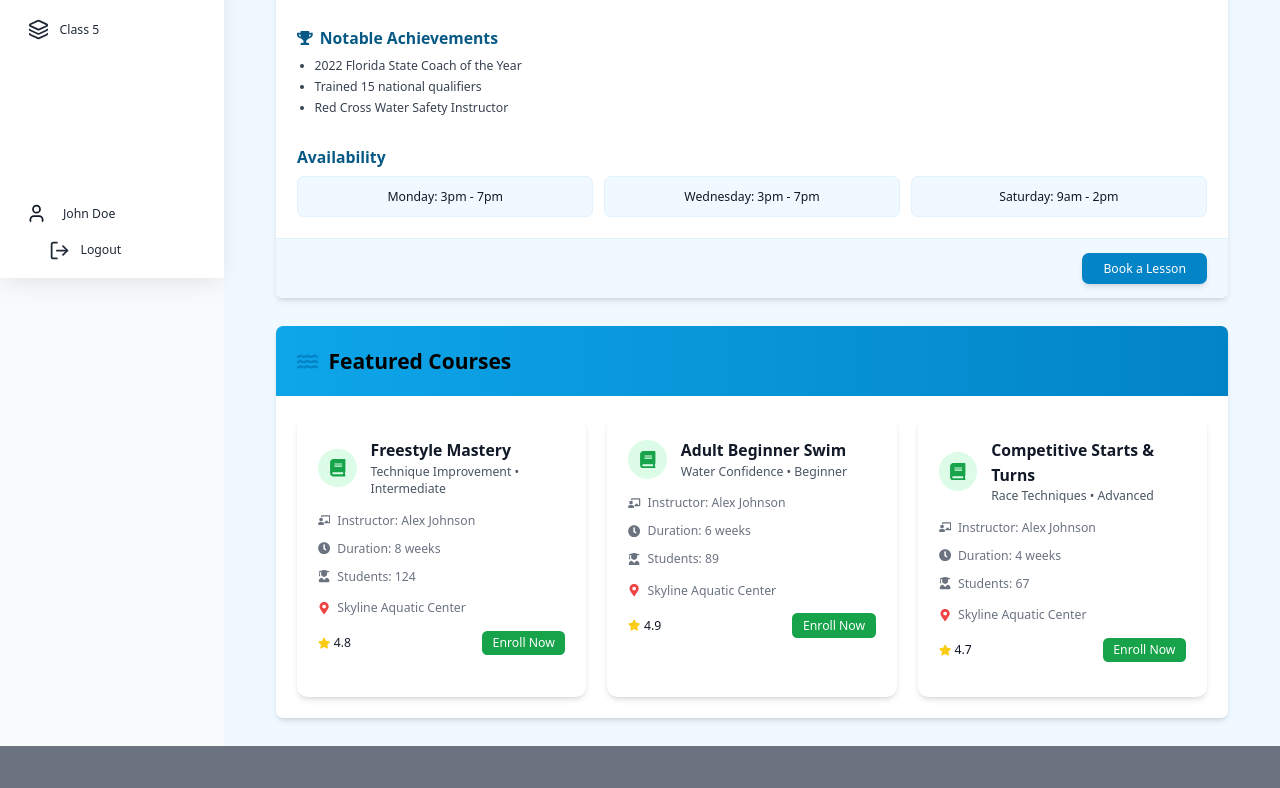
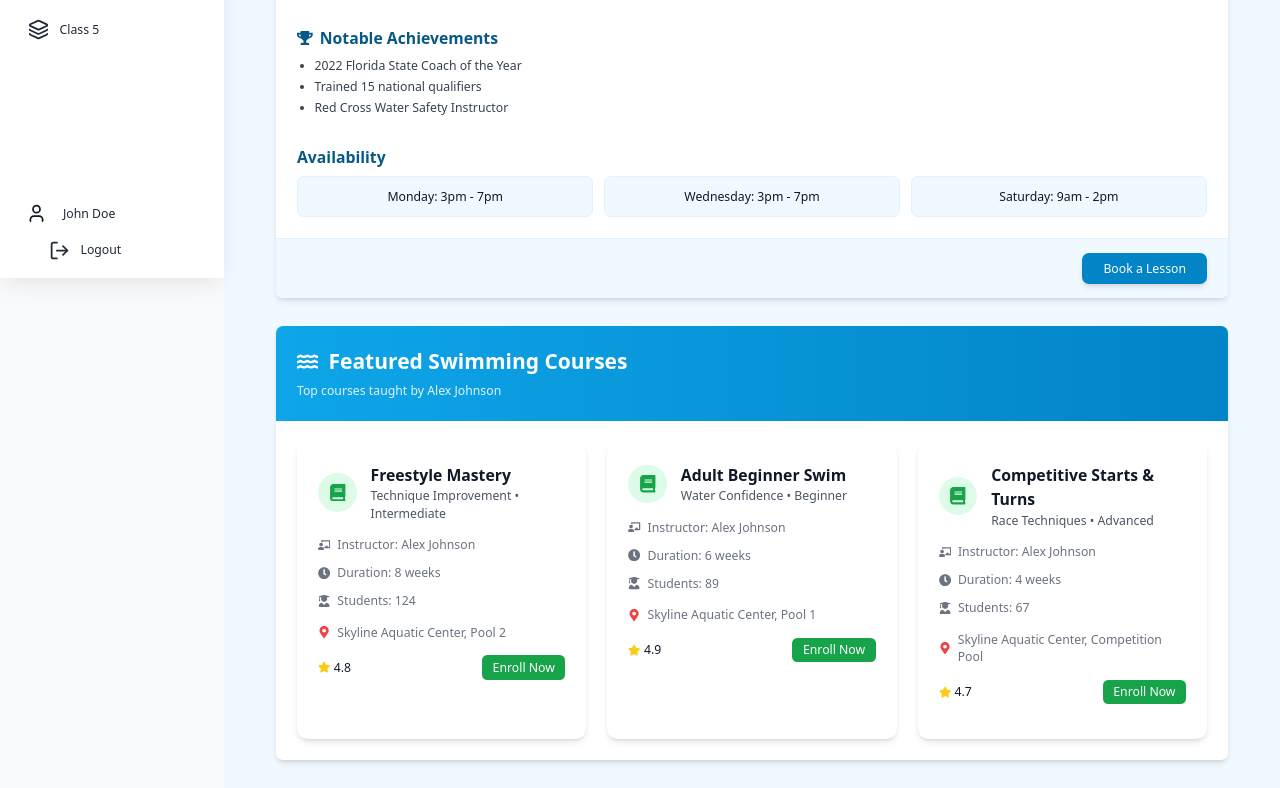
Before and after one commit to SamutCrew/Seanior-Frontend, a Next.js app in the folder samut/: page /Teacher/profile in a window 1280 px wide. Shown: the part 534-1322 px from the top of the page. Before the commit the page ends 1280 px from the top, so only its background shows below. Built offline with nearby package versions, Linux system fonts and the light colour scheme; no server answers.

Commit message:
add course card in teacher profile

```diff
--- a/samut/app/Teacher/profile/page.tsx
+++ b/samut/app/Teacher/profile/page.tsx
@@ -1,7 +1,7 @@
 "use client"
 
 import { FaSwimmer, FaTrophy, FaClock, FaStar, FaMapMarkerAlt, FaWater } from 'react-icons/fa';
-import CourseCard from '@/app/components/Course/CourseCard'; // Adjust import path as needed
+import CourseCard from '@/app/components/Course/CourseCard';
 
 interface Location {
   lat: number;
@@ -81,7 +81,7 @@ export default function CoachProfile() {
         location: {
           lat: 25.7617,
           lng: -80.1918,
-          address: 'Skyline Aquatic Center'
+          address: 'Skyline Aquatic Center, Pool 2'
         }
       },
       {
@@ -98,7 +98,7 @@ export default function CoachProfile() {
         location: {
           lat: 25.7617,
           lng: -80.1918,
-          address: 'Skyline Aquatic Center'
+          address: 'Skyline Aquatic Center, Pool 1'
         }
       },
       {
@@ -115,7 +115,7 @@ export default function CoachProfile() {
         location: {
           lat: 25.7617,
           lng: -80.1918,
-          address: 'Skyline Aquatic Center'
+          address: 'Skyline Aquatic Center, Competition Pool'
         }
       }
     ]
@@ -245,24 +245,36 @@ export default function CoachProfile() {
 
         {/* Courses Section */}
         <div className="bg-white rounded-lg shadow-md overflow-hidden">
-          <div className="bg-gradient-to-r from-sky-500 to-sky-600 p-6 text-black">
+          <div className="bg-gradient-to-r from-sky-500 to-sky-600 p-6 text-white">
             <h2 className="text-2xl font-bold flex items-center gap-3">
-              <FaWater className="text-sky-600" />
-              <span>Featured Courses</span>
+              <FaWater className="text-white" />
+              <span>Featured Swimming Courses</span>
             </h2>
+            <p className="mt-2 text-sky-100">Top courses taught by {coach.name}</p>
           </div>
 
           <div className="p-6">
             <div className="grid grid-cols-1 md:grid-cols-2 lg:grid-cols-3 gap-6">
               {coach.courses.map((course) => (
-                <CourseCard key={course.id} course={course} />
+                <CourseCard
+                  key={course.id}
+                  course={{
+                    ...course,
+                    // Ensure all required fields are passed exactly as your CourseCard expects
+                    instructor: coach.name, // Use coach's name as instructor
+                    location: {
+                      ...course.location,
+                      address: course.location.address || coach.location // Fallback to coach's location
+                    }
+                  }}
+                />
               ))}
             </div>
 
             {coach.courses.length > 3 && (
               <div className="mt-8 text-center">
                 <button className="inline-flex items-center px-4 py-2 border border-sky-300 text-sky-700 rounded-lg hover:bg-sky-50 transition-colors font-medium">
-                  View All Courses
+                  View All {coach.courses.length} Courses
                 </button>
               </div>
             )}
```
